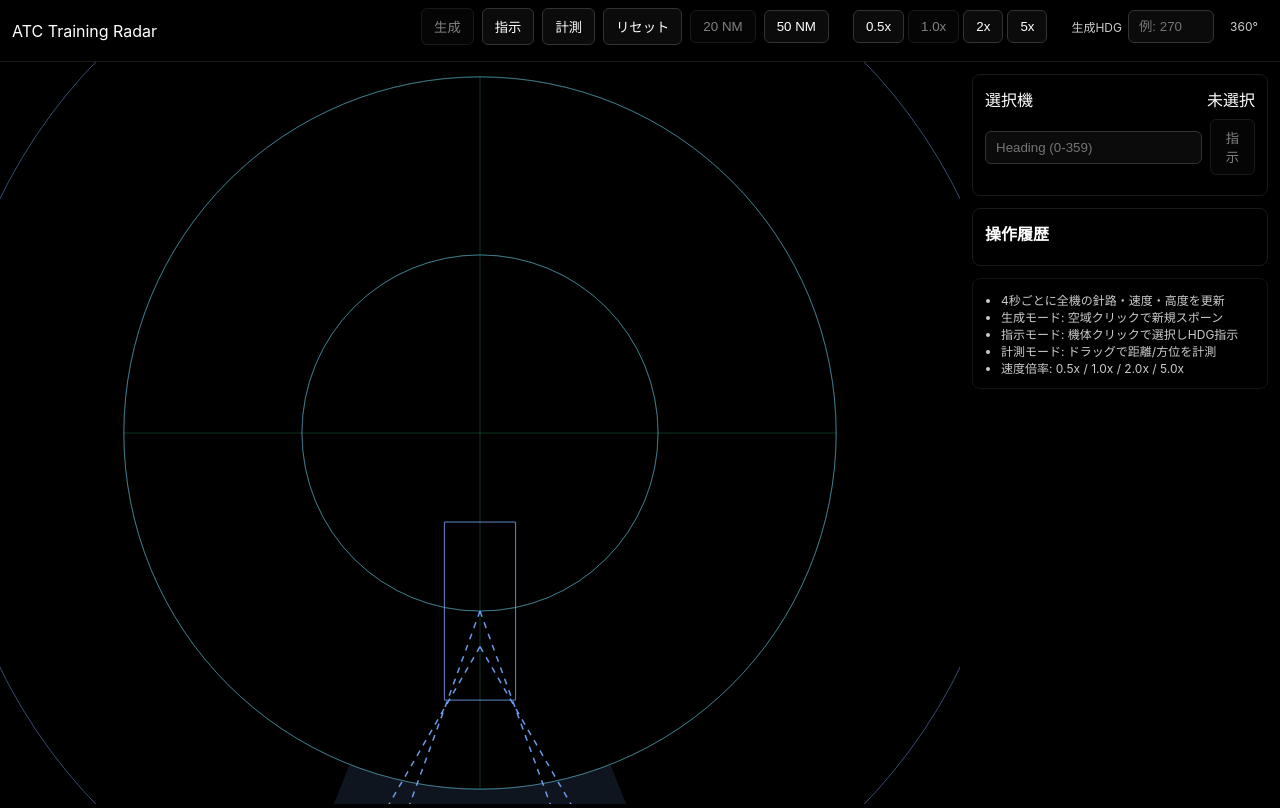
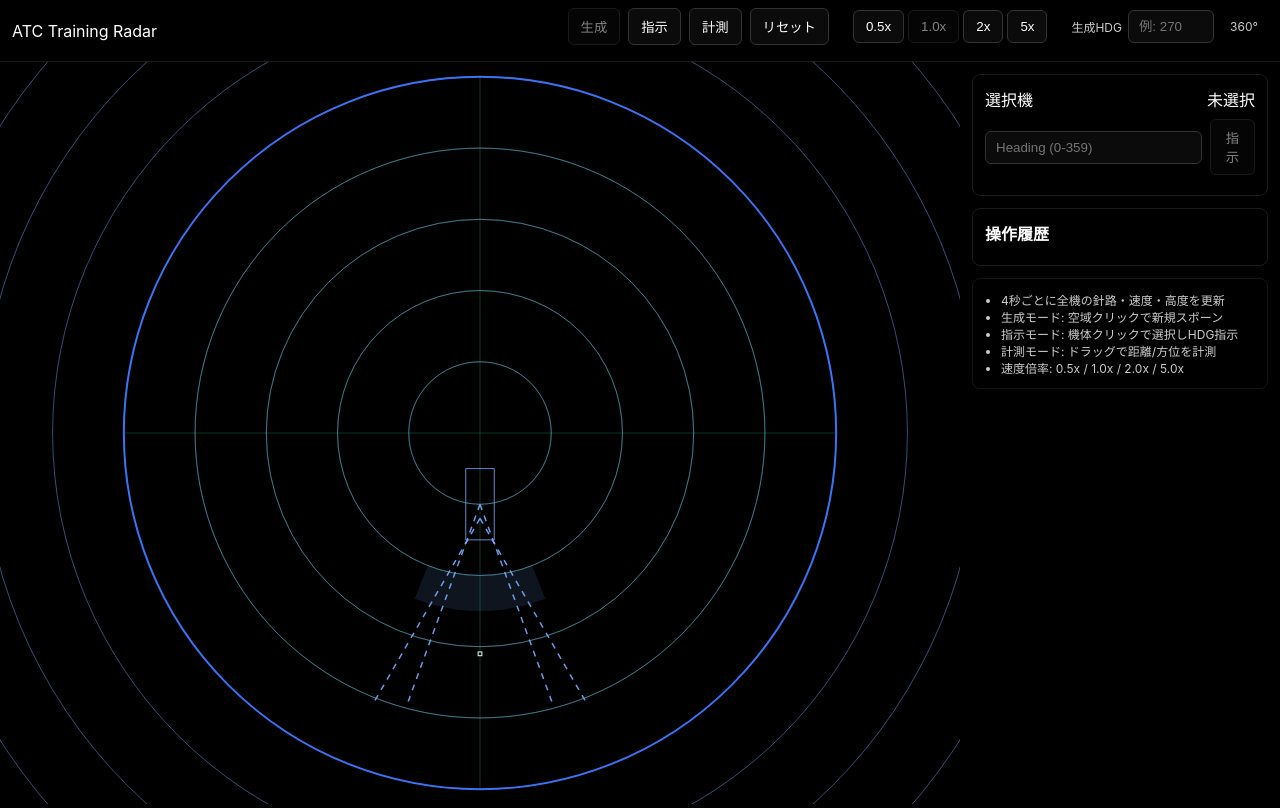
Before and after one commit to shinnnnk/rader-vector-app, a React (Vite) app: page / in a window 1280 px wide. Built offline with nearby package versions, Linux system fonts and the light colour scheme.

Commit message:
feat: remove 20nm

```diff
--- a/src/App.tsx
+++ b/src/App.tsx
@@ -54,20 +54,6 @@ export const App: React.FC = () => {
 						</button>
 					)}
 					<button onClick={state.resetAll}>リセット</button>
-					<button
-						onClick={() => state.setRangeNm(20)}
-						disabled={state.rangeNm === 20}
-						aria-pressed={state.rangeNm === 20}
-					>
-						20 NM
-					</button>
-					<button
-						onClick={() => state.setRangeNm(50)}
-						disabled={state.rangeNm === 50}
-						aria-pressed={state.rangeNm === 50}
-					>
-						50 NM
-					</button>
 					<div style={{ marginLeft: 16, display: 'flex', gap: 4 }}>
 						{state.speedPresets.map((speed) => {
 							const label =
--- a/src/components/RadarCanvas.tsx
+++ b/src/components/RadarCanvas.tsx
@@ -58,7 +58,7 @@ export const RadarCanvas: React.FC<RadarCanvasProps> = ({ rangeNm, mode, aircraf
 		ctx.strokeStyle = 'rgba(47,220,123,0.35)'
 		ctx.lineWidth = 1 * dpr
 		const maxR = Math.min(width, height) * 0.48
-		const steps = rangeNm === 20 ? [0, 10, 20] : [0, 10, 20, 30, 40, 50]
+		const steps = [0, 10, 20, 30, 40, 50]
 		for (const nm of steps) {
 			const r = (nm * pxPerNm)
 			ctx.beginPath()
--- a/src/state/store.ts
+++ b/src/state/store.ts
@@ -74,7 +74,7 @@ const SPEED_PRESETS = [0.5, 1, 2, 5] as const
 export type SimSpeed = (typeof SPEED_PRESETS)[number]
 
 export function useRadarState(initial: Aircraft[]) {
-	const [rangeNm, setRangeNm] = useState<20 | 50>(20)
+	const [rangeNm, setRangeNm] = useState<50>(50)
 	const [mode, setMode] = useState<RadarMode>('spawn')
 	const [aircraft, setAircraft] = useState<Aircraft[]>(initial)
 	const [selectedId, setSelectedId] = useState<AircraftId | null>(null)
@@ -164,7 +164,7 @@ export function useRadarState(initial: Aircraft[]) {
 	}
 
 	function resetAll() {
-		setRangeNm(20)
+		setRangeNm(50)
 		// 深いコピーで初期状態へ
 		setAircraft(initialRef.current.map((a) => ({ ...a })))
 		setSelectedId(null)
--- a/src/utils/coordinates.ts
+++ b/src/utils/coordinates.ts
@@ -1,4 +1,4 @@
-export type RangeNm = 20 | 50
+export type RangeNm = 50
 
 export function computePxPerNm(viewW: number, viewH: number, rangeNm: RangeNm): number {
 	const radiusPx = Math.min(viewW, viewH) * 0.48
```
